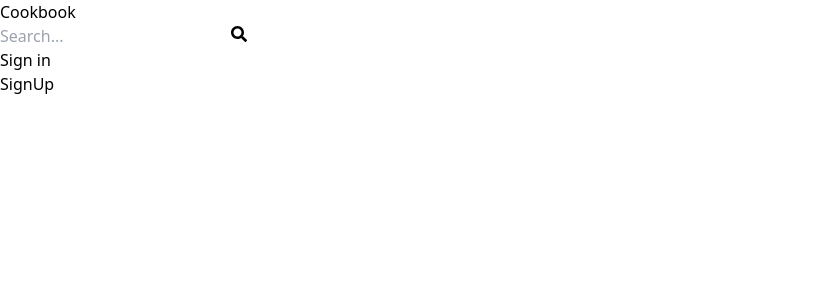
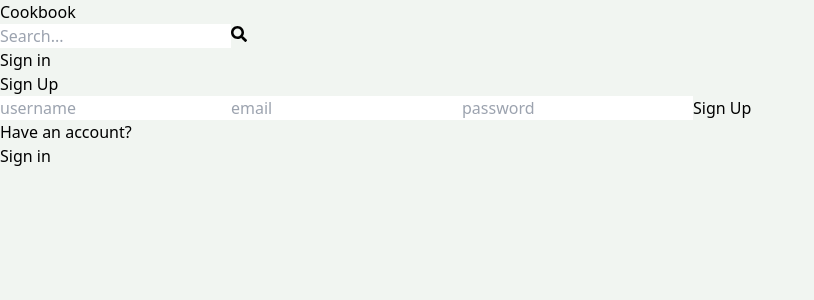
Before and after one commit to lz170212/Cookbook, a React (Vite) app in the folder client/: page /sign-up in a window 1280 px wide. Shown: the top 300 px of the page, without its empty margins (0-814 px from the left). Built offline with nearby package versions, Linux system fonts and the light colour scheme.

Commit message:
create sign up ui

```diff
--- a/client/src/index.css
+++ b/client/src/index.css
@@ -1,3 +1,7 @@
 @tailwind base;
 @tailwind components;
 @tailwind utilities;
+
+body{
+    background-color: rgb(241,245,241);
+}
--- a/client/src/pages/SignUp.jsx
+++ b/client/src/pages/SignUp.jsx
@@ -1,7 +1,21 @@
 import React from 'react'
-
+import {Link} from 'react-router-dom'
 export default function SignUp() {
   return (
-    <div>SignUp</div>
+    <div className='p-3 max-w-lg mx-auto'>
+      <h1 className ='text-3xl text-center font-semibold my-7'>Sign Up</h1>
+      <form className='flex flex-col gap-4 '>
+        <input type="text" placeholder='username' className='border p-3 rounded-lg' id='username'/>
+        <input type="email" placeholder='email' className='border p-3 rounded-lg' id='email'/>
+        <input type="password" placeholder='password' className='border p-3 rounded-lg' id='password'/>
+        <button className='bg-slate-700 text-white p-3 rounded-lg uppercase hover:opacity-95 disabled:opacity-80'>Sign Up</button>
+      </form>
+      <div className='flex gap-2 my-3'>
+        <p>Have an account?</p>
+        <Link to={"/sign-in"}>
+          <span className='text-blue-700'>Sign in</span>
+        </Link>
+      </div>
+    </div>
   )
 }
```
